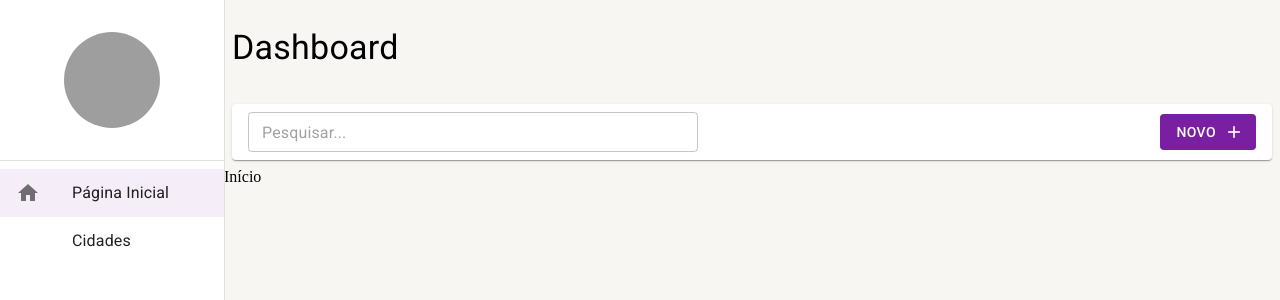
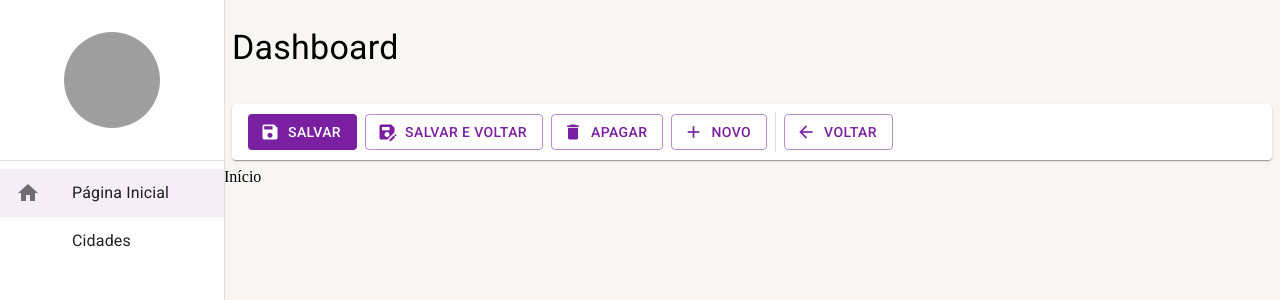
Before and after one commit to Baggio25/reactmui, a React (Create React App) app: page /pagina-inicial in a window 1280 px wide. Shown: the top 300 px of the page. Built offline with nearby package versions, Linux system fonts and the light colour scheme; grey boxes are pictures that could not be loaded.

Commit message:
#15 - Ferramentas de detalhe

```diff
--- a/src/pages/Dashboard/Dashboard.tsx
+++ b/src/pages/Dashboard/Dashboard.tsx
@@ -1,4 +1,4 @@
-import { FerramentasDaListagem } from "../../shared/components"
+import { FerramentasDeDetalhe } from "../../shared/components"
 import { LayoutBaseDePagina } from "../../shared/layouts"
 
 
@@ -7,9 +7,8 @@
     <LayoutBaseDePagina
       titulo="Dashboard"
       barraDeFerramentas={(
-        <FerramentasDaListagem
-          mostrarInputBusca
-          mostrarBotaoNovo
+        <FerramentasDeDetalhe
+
         />
       )}
     >
--- /dev/null
+++ b/src/shared/components/ferramentas-de-detalhe/FerramentasDeDetalhe.tsx
@@ -0,0 +1,70 @@
+import { Box, Button, Divider, Icon, Paper, useTheme } from "@mui/material";
+
+export const FerramentasDeDetalhe: React.FC = () => {
+
+  const theme = useTheme();
+
+  return (
+    <Box
+      component={Paper}
+      height={theme.spacing(5)}
+      marginX={1}
+      padding={1}
+      paddingX={2}
+      display="flex"
+      gap={1}
+      alignItems="center"
+    >
+      <Button
+        variant="contained"
+        color="primary"
+        disableElevation
+        startIcon={<Icon>save</Icon>}
+      >
+        Salvar
+      </Button>
+
+      <Button
+        variant="outlined"
+        color="primary"
+        disableElevation
+        startIcon={<Icon>save_as</Icon>}
+      >
+        Salvar e voltar
+      </Button>
+
+      <Button
+        variant="outlined"
+        color="primary"
+        disableElevation
+        startIcon={<Icon>delete</Icon>}
+      >
+        Apagar
+      </Button>
+
+      <Button
+        variant="outlined"
+        color="primary"
+        disableElevation
+        startIcon={<Icon>add</Icon>}
+      >
+        Novo
+      </Button>
+
+      <Divider
+        variant="middle"
+        orientation="vertical"
+      />
+
+      <Button
+        variant="outlined"
+        color="primary"
+        disableElevation
+        startIcon={<Icon>arrow_back</Icon>}
+      >
+        Voltar
+      </Button>
+
+    </Box>
+  )
+}
--- a/src/shared/components/index.ts
+++ b/src/shared/components/index.ts
@@ -1,2 +1,3 @@
 export * from "./menu-lateral/MenuLateral";
 export * from "./ferramentas-da-listagem/FerramentasDaListagem";
+export * from "./ferramentas-de-detalhe/FerramentasDeDetalhe";
```
